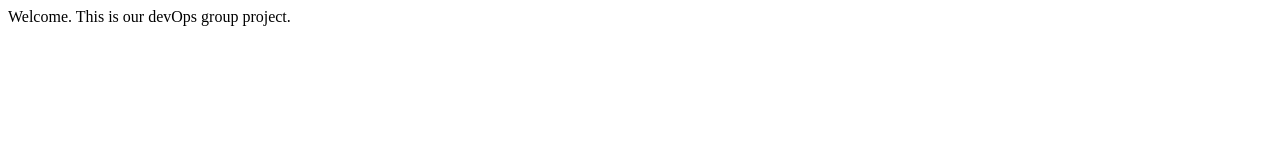
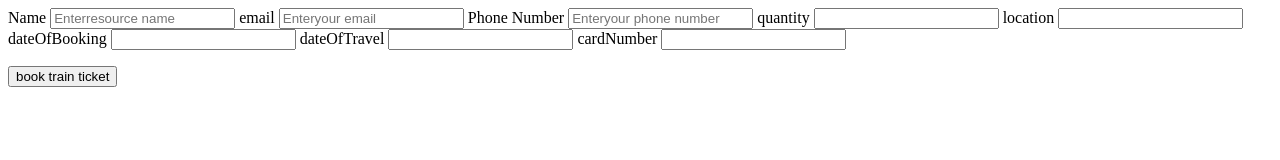
Before and after one commit to thun1225/DEVOPS_Part_1_nadi, a website: page public/index.html in a window 1280 px wide. Drawn offline with Linux system fonts and the light colour scheme.

Commit message:
Implemented the frontend with no css

```diff
--- a/public/index.html
+++ b/public/index.html
@@ -1,12 +1,67 @@
-<html>
+<!DOCTYPE html>
+<head>
+<meta charset="UTF-8">
+<meta name="viewport" content="width=device-width, initial-scale=1.0">
 
-<head>
-    <title> DVOPS GROUP PROJECT</title>
+<script src="js/ticket.js"></script>
 </head>
+<body>
+<div class="container mt-5">
+<div class="row justify-content-center">
 
-<body>
-    Welcome. This is our devOps group project.
 
+
+
+    <!-- change the html front end form -->
+
+<form>
+
+<label for="name"> Name</label>
+<input type="text" class="form-control" id="name" placeholder="Enter
+resource name">
+
+<label for="email"> email</label>
+<input type="text" class="form-control" id="email" placeholder="Enter
+your email">
+
+<label for="phoneNumber"> Phone Number</label>
+<input type="text" class="form-control" id="phoneNumber" placeholder="Enter
+your phone number">
+
+<label for="quantity"> quantity</label>
+<input type="text" class="form-control" id="quantity" >
+
+<label for="location"> location</label>
+<input type="text" class="form-control" id="location" >
+
+<label for="dateOfBooking"> dateOfBooking</label>
+<input type="text" class="form-control" id="dateOfBooking" >
+
+<label for="dateOfTravel"> dateOfTravel</label>
+<input type="text" class="form-control" id="dateOfTravel">
+
+<label for="cardNumber"> cardNumber</label>
+<input type="text" class="form-control" id="cardNumber" >
+
+
+
+
+
+
+
+
+
+
+<p align="right" id="message" class=""></p>
+</form>
+
+
+
+</div>
+<button type="button" class="btn btn-primary" onclick="addTrainTicket()">book train ticket</button>
+</div>
+</div>
+</div>
+</div>
 </body>
-
 </html>
--- /dev/null
+++ b/public/js/ticket.js
@@ -0,0 +1,73 @@
+function addTrainTicket() {
+  var response = "";
+  var jsonData = new Object();
+
+
+
+
+
+  jsonData.name = document.getElementById("name").value;
+  jsonData.email = document.getElementById("email").value;
+  jsonData.phoneNumber = document.getElementById("phoneNumber").value;
+  jsonData.quantity = document.getElementById("quantity").value;
+  jsonData.location = document.getElementById("location").value;
+  jsonData.dateOfBooking = document.getElementById("dateOfBooking").value;
+  jsonData.dateOfTravel = document.getElementById("dateOfTravel").value;
+  jsonData.cardNumber = document.getElementById("cardNumber").value;
+
+
+
+
+  if (
+    jsonData.name == "" ||
+    jsonData.email == "" ||
+    jsonData.phoneNumber == "" ||
+    jsonData.quantity == "" ||
+    jsonData.location == "" ||
+    jsonData.dateOfBooking == "" ||
+    jsonData.dateOfTravel == "" ||
+    jsonData.cardNumber == ""
+
+  ) {
+    document.getElementById("message").innerHTML = "All fields are required!";
+    document.getElementById("message").setAttribute("class", "text-danger");
+    return;
+  }
+  var request = new XMLHttpRequest();
+  request.open("POST", "/add-ticket-booking", true);
+  request.setRequestHeader("Content-Type", "application/json");
+  request.onload = function () {
+    response = JSON.parse(request.responseText);
+    console.log(response);
+    if (response.message == undefined) {
+      document.getElementById("message").innerHTML =
+        "Created ticket booking: " + jsonData.name + "!";
+      document.getElementById("message").setAttribute("class", "text-success");
+
+
+
+
+document.getElementById("name").value = "";
+ document.getElementById("email").value= "";
+ document.getElementById("phoneNumber").value = "";
+  document.getElementById("quantity").value = "";
+document.getElementById("location").value = "";
+ document.getElementById("dateOfBooking").value = "";
+  document.getElementById("dateOfTravel").value = "";
+ document.getElementById("cardNumber").value = "";
+
+
+
+
+
+
+
+
+    } else {
+      document.getElementById("message").innerHTML = "Unable to add resource!";
+      document.getElementById("message").setAttribute("class", "text-danger");
+      document.getElementById("message").setAttribute("class", "text-danger");
+    }
+  };
+  request.send(JSON.stringify(jsonData));
+}
```
Also changed, not shown: utils/tickets.json (+11 -0 lines).
